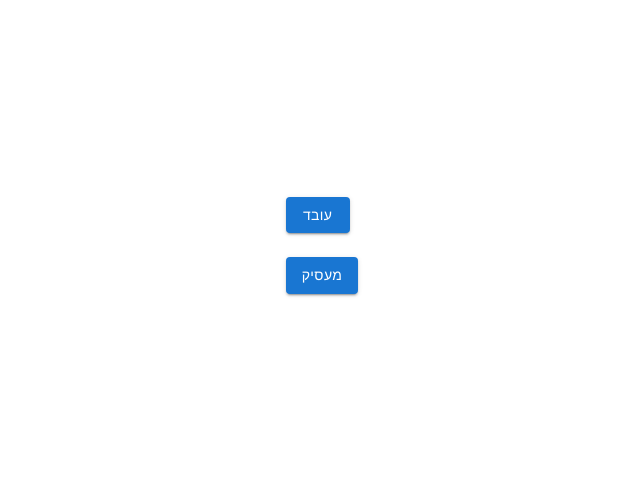
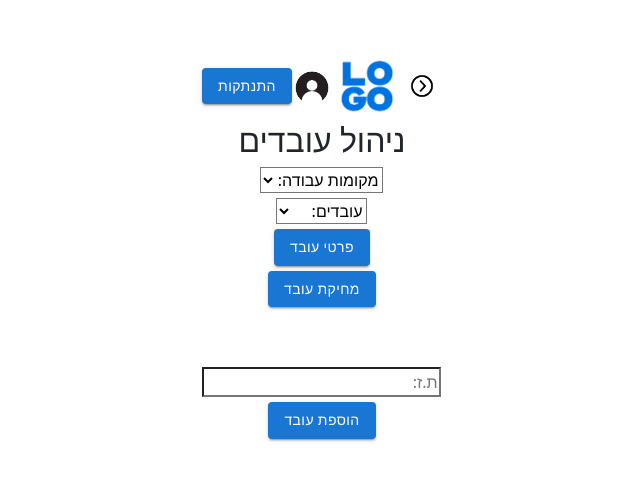
Before and after one commit to MoriyaEster/Shiftify, a React (Vite) app: page /WorkersManagement in a window 1280 px wide. Before the commit this address led to /. Shown: the part 155-636 px from the top of the page, without its empty margins (318-958 px from the left). Built offline with nearby package versions, Linux system fonts and the light colour scheme.

Commit message:
added WorkersManagement page added workplaces choosing option fixed background color in css using .body fixed placemant of the labels in css using .container, .h3, .h5 needs to make the workers choosing pop up for manager work

```diff
--- a/package.json
+++ b/package.json
@@ -18,17 +18,19 @@
     "@fullcalendar/react": "^6.1.10",
     "@fullcalendar/timegrid": "^6.1.10",
     "@mui/icons-material": "^5.15.5",
-    "@mui/material": "^5.15.5",
-    "@mui/x-date-pickers": "^6.19.0",
+    "@mui/material": "^5.15.7",
+    "@mui/x-date-pickers": "^6.19.3",
     "axios": "^1.6.7",
     "bootstrap": "^5.3.2",
     "date-fns": "^3.3.1",
+    "dayjs": "^1.11.10",
     "formik": "^2.4.5",
     "react": "^18.2.0",
     "react-bootstrap": "^2.10.0",
     "react-dom": "^18.2.0",
     "react-hook-form": "^7.49.3",
     "react-router-dom": "^6.21.3",
+    "react-time-picker": "^6.6.0",
     "yup": "^1.3.3"
   },
   "devDependencies": {
--- a/src/App.css
+++ b/src/App.css
@@ -3,6 +3,26 @@
   margin: 0 auto;
   padding: 2rem;
   text-align: center;
+}
+
+.body {
+  background-color: hsl(0, 0%, 100%); /* Set the background color for the entire page */
+  text-decoration-color: black;
+}
+
+.container {
+  display: flex;
+  align-items: center; /* Center vertically */
+}
+
+.h3 {
+  font-size: 24px; /* Adjust as needed */
+  padding-bottom: 8px ;
+}
+
+.h5 {
+  font-size: 16px; /* Adjust as needed */
+  margin-right: 10px; /* Adjust spacing between headings */
 }
 
 .form-col {
--- a/src/App.jsx
+++ b/src/App.jsx
@@ -7,6 +7,7 @@ import { HomePage } from './components/HomePage';
 import { Profile } from './components/Profile';
 import { EditEmployee} from './components/EditEmployee';
 import { WorkersManagement } from './components/WorkersManagement';
+import { WorkHoursManagement } from './components/WorkHoursManagement';
 import { ShiftManagement } from './components/ShiftManagement';
 import { ApprovedShift } from './components/ApprovedShift';
 import { UserProvider } from './UserContext';
@@ -25,6 +26,7 @@ const router = createBrowserRouter(
       <Route path="/Profile" element={<Profile />} />
       <Route path="/EditEmployee" element={<EditEmployee />} />
       <Route path="/WorkersManagement" element={<WorkersManagement />} />
+      <Route path="/WorkHoursManagement" element={<WorkHoursManagement />} />
       <Route path="/ShiftManagement" element={<ShiftManagement />} />
       <Route path="/ApprovedShift" element={<ApprovedShift />} />
     </Route>
--- /dev/null
+++ b/src/components/WorkHoursManagement.jsx
@@ -0,0 +1,225 @@
+import React, { useState, useEffect } from 'react';
+import { NavLink, useNavigate } from 'react-router-dom';
+import '/src/App.css';
+import { Header } from './Header';
+import { useUser } from '/src/UserContext.jsx';
+import Button from '@mui/material/Button';
+
+import { DemoContainer, DemoItem } from '@mui/x-date-pickers/internals/demo';
+import { AdapterDayjs } from '@mui/x-date-pickers/AdapterDayjs';
+import { LocalizationProvider } from '@mui/x-date-pickers/LocalizationProvider';
+import { TimePicker } from '@mui/x-date-pickers/TimePicker';
+import { MobileTimePicker } from '@mui/x-date-pickers/MobileTimePicker';
+
+export const WorkHoursManagement = () => {
+
+  const navigate = useNavigate();
+
+  //const { handleUserConnection } = useUser();
+
+  // useEffect(() => {
+  //   if (handleUserConnection() == false) {
+  //     // Redirect to /Registery
+  //     navigate('/');
+  //   }
+  // }, [navigate]);
+
+  // State to track the selected value of the dropdown
+  const [selectedWorker, setSelectedWorker] = useState('');
+  const [newWorkerName, setNewWorkerID] = useState('');
+
+  // Dummy work places data for the dropdown options
+  const workPlaces = [
+    'Workplace 1',
+    'Workplace 2',
+    'Workplace 3',
+    'Workplace 4',
+    'Workplace 5',
+    'Workplace 6',
+    // Add more work places as needed
+  ];
+
+  // Dummy worker data for the dropdown options
+  const workers = [
+    'Worker 1',
+    'Worker 2',
+    'Worker 3',
+    // Add more workers as needed
+  ];
+
+  // Event handler for dropdown value change
+  const handleWorkerChange = (event) => {
+    setSelectedWorker(event.target.value);
+  };
+
+  const handleGetInfoOfWorker = () => {
+    // Add your logic to handle getting info of a worker
+    console.log('info of Worker button clicked');
+  };
+
+  const handleRemoveWorker = () => {
+    // Add your logic to handle removing a worker
+    console.log('Remove Worker button clicked');
+  };
+
+  const handleInputWorkerID = (event) => {
+    setNewWorkerID(event.target.value);
+  };
+
+  const handleAddWorker = () => {
+    // Add your logic to handle removing a worker
+    console.log('Remove Worker button clicked');
+  };
+
+  const { handleUserConnection, handleUserType, handleUserId } = useUser();
+
+  const [state, setState] = useState({
+    step: 0,
+    work_place_value: "",
+    userType: handleUserType(),
+    userID: handleUserId()
+  });
+
+  const handleOptionSelect = (selectedValue) => {
+    setState((prevState) => ({ ...prevState, step: 1, work_place_value: selectedValue }));
+  };
+
+  let content;
+  switch (state.step) {
+    case 1:
+      switch (state.userType) {
+        case 1: // employer
+          content = (
+            <>
+              <div>
+                {/* Dropdown select */}
+                <select
+                  className='body'
+                  id="workerSelect"
+                  value={selectedWorker}
+                  onChange={handleWorkerChange}
+                  style={{ marginBottom: '5px' }}
+                >
+                  <option value="">עובדים:</option>
+                  {workers.map((worker, index) => (
+                    <option key={index} value={worker}>
+                      {worker}
+                    </option>
+                  ))}
+                </select>
+              </div>
+            </>
+          );
+          break;
+        default:
+          // need to send error
+          break;
+      }
+  }
+  let clock;
+  clock = (
+    <LocalizationProvider dateAdapter={AdapterDayjs}>
+      <DemoContainer
+        components={[
+          'TimePicker',
+          'MobileTimePicker',
+        ]}
+      >
+        <DemoItem>
+          <MobileTimePicker
+            ampm={false}
+            />
+        </DemoItem>
+      </DemoContainer>
+    </LocalizationProvider>
+  );
+  return (
+    <div>
+      <Header />
+      <div dir="rtl">
+        <h2>ניהול דוח שעות</h2>
+        <div>
+          {/* Dropdown select */}
+          <select
+            className='body'
+            id="workerSelect"
+            value={selectedWorker}
+            onChange={handleWorkerChange}
+            style={{ marginBottom: '5px' , color:'black'}}
+          >
+            <option value="">מקומות עבודה:</option>
+            {workPlaces.map((Workplace, index) => (
+              <option key={index} value={Workplace}>
+                {Workplace}
+              </option>
+            ))}
+          </select>
+        </div>
+
+        {content}{/* if manager so he can choose also workers */}
+        <h4>עבור שבוע:</h4>
+        <h4>dd.mm-dd.mm yyyy</h4> {/* to change */}
+        <div className='container'>
+          <h3 className="h3">ראשון</h3>
+          <h5 className="h5">dd.mm.yyyy</h5> {/* to change */}
+          {clock}
+          <h1>-</h1>
+          {clock}
+        </div>
+        <div className='container'>
+          <h3 className="h3">שני</h3>
+          <h5 className="h5">dd.mm.yyyy</h5> {/* to change */}
+          {clock}
+          <h1>-</h1>
+          {clock}
+        </div>
+        <div className='container'>
+          <h3 className="h3">שלישי</h3>
+          <h5 className="h5">dd.mm.yyyy</h5> {/* to change */}
+          {clock}
+          <h1>-</h1>
+          {clock}
+        </div>
+        <div className='container'>
+          <h3 className="h3">רביעי</h3>
+          <h5 className="h5">dd.mm.yyyy</h5> {/* to change */}
+          {clock}
+          <h1>-</h1>
+          {clock}
+        </div>
+        <div className='container'>
+          <h3 className="h3">חמישי</h3>
+          <h5 className="h5">dd.mm.yyyy</h5> {/* to change */}
+          {clock}
+          <h1>-</h1>
+          {clock}
+        </div>
+        <div className='container'>
+          <h3 className="h3">שישי</h3>
+          <h5 className="h5">dd.mm.yyyy</h5> {/* to change */}
+          {clock}
+          <h1>-</h1>
+          {clock}
+        </div>
+        <div className='container'>
+          <h3 className="h3">שבת</h3>
+          <h5 className="h5">dd.mm.yyyy</h5> {/* to change */}
+          {clock}
+          <h1>-</h1>
+          {clock}
+        </div>
+
+        {/* Button */}
+        <div>
+          <Button
+          color="primary"
+          variant="contained"
+          onClick={handleAddWorker}>שליחת תלוש עבור חודש mm.yy
+          </Button>
+        </div>
+      </div>
+    </div>
+  );
+};
+
+export default WorkHoursManagement;
--- a/src/components/WorkersManagement.jsx
+++ b/src/components/WorkersManagement.jsx
@@ -3,6 +3,7 @@ import { NavLink, useNavigate } from 'react-router-dom';
 import '/src/App.css';
 import { Header } from './Header';
 import { useUser } from '/src/UserContext.jsx';
+import Button from '@mui/material/Button';
 
 export const WorkersManagement = () => {
 
@@ -10,16 +11,24 @@ export const WorkersManagement = () => {
 
   const { handleUserConnection } = useUser();
 
-  useEffect(() => {
-    if (handleUserConnection() == false) {
-      // Redirect to /Registery
-      navigate('/');
-    }
-  }, [navigate]);
+  // useEffect(() => {
+  //   if (handleUserConnection() == false) {
+  //     // Redirect to /Registery
+  //     navigate('/');
+  //   }
+  // }, [navigate]);
 
   // State to track the selected value of the dropdown
   const [selectedWorker, setSelectedWorker] = useState('');
   const [newWorkerName, setNewWorkerID] = useState('');
+
+  // Dummy work places data for the dropdown options
+  const workPlaces = [
+    'Workplace 1',
+    'Workplace 2',
+    'Workplace 3',
+    // Add more work places as needed
+  ];
 
   // Dummy worker data for the dropdown options
   const workers = [
@@ -61,11 +70,30 @@ export const WorkersManagement = () => {
         <div>
           {/* Dropdown select */}
           <select
+            className='body'
             id="workerSelect"
             value={selectedWorker}
             onChange={handleWorkerChange}
+            style={{ marginBottom: '5px' , color:'black'}}
           >
-            <option value="">רשימת עובדים:</option>
+            <option value="">מקומות עבודה:</option>
+            {workPlaces.map((Workplace, index) => (
+              <option key={index} value={Workplace}>
+                {Workplace}
+            </option>
+            ))}
+          </select>
+        </div>
+        <div>
+          {/* Dropdown select */}
+          <select
+            className='body'
+            id="workerSelect"
+            value={selectedWorker}
+            onChange={handleWorkerChange}
+            style={{ marginBottom: '5px' , color:'black'}}
+          >
+            <option value="">עובדים:</option>
             {workers.map((worker, index) => (
               <option key={index} value={worker}>
                 {worker}
@@ -76,26 +104,43 @@ export const WorkersManagement = () => {
 
         {/* Buttons */}
         <div>
-          <button onClick={handleGetInfoOfWorker}>פרטי עובד</button>
+          <Button
+            color="primary"
+            variant="contained"
+            onClick={handleGetInfoOfWorker}
+            style={{ marginBottom: '5px' }}
+            >פרטי עובד
+          </Button>
         </div>
 
         <div>
-          <button onClick={handleRemoveWorker} style={{ marginBottom: '60px' }}>מחיקת עובד</button>
+          <Button
+            color="primary"
+            variant="contained"
+            onClick={handleRemoveWorker}
+            style={{ marginBottom: '60px' }}
+            >מחיקת עובד
+          </Button>
         </div>
 
         <div>
           {/* Input box for adding a new worker */}
-          <input
+          <input className='body'
             type="text"
             id="newWorkerName"
             value={newWorkerName}
-            onChange={handleInputWorkerID}
+            onChange={handleInputWorkerID} // כנראה שלא צריך כי יש כפתור
             placeholder="ת.ז:"
+            style={{ marginBottom: '5px' }}
           />
         </div>
 
         <div>
-          <button onClick={handleAddWorker}>הוספת עובד</button>
+          <Button
+          color="primary"
+          variant="contained"
+          onClick={handleAddWorker}>הוספת עובד
+          </Button>
         </div>
       </div>
     </div>
```
Also changed, not shown: 1 other file (tests, documents, lock files or other folders).
